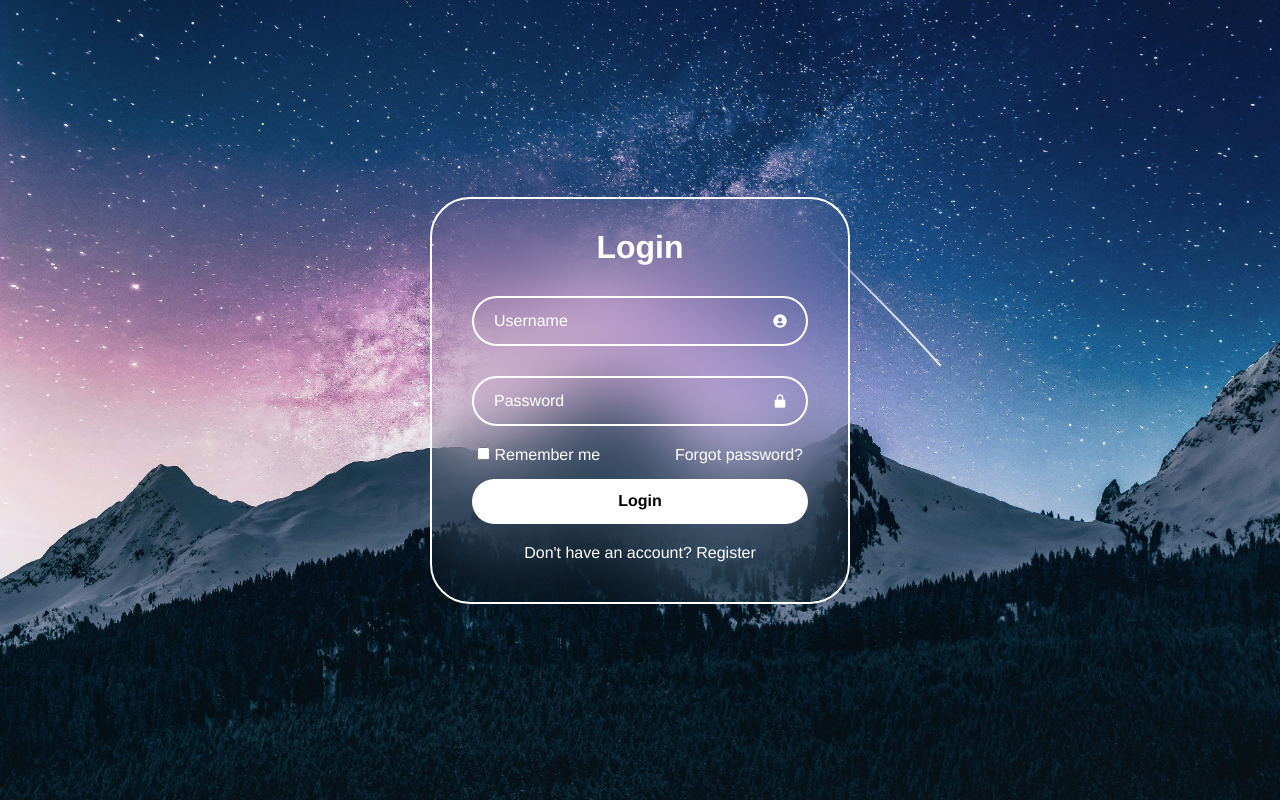
After one commit to JimNtantakas/E-commerce, a Flask app: page /login in a window 1280 px wide. The commit adds this page. Run offline with Flask 3, Linux system fonts and the light colour scheme.

Commit message:
new pages

```diff
--- a/app.py
+++ b/app.py
@@ -1,11 +1,18 @@
-from flask import Flask, render_template, url_for, request
-
+from flask import Flask, render_template, url_for, request, session
+from pymongo import MongoClient
 
 app = Flask(__name__)
 
+client = MongoClient('localhost', 27017)
+db = client["flask_database"]
+products = db['products']
+
 @app.route("/")
 def home():
-    return render_template("homepage.html")
+    if session.get("name"):
+        return render_template("homepage.html", x="Account", page="account")
+    else:
+        return render_template("homepage.html", x="Login", page="login")
 
 @app.route("/selling")
 def sell_page():
@@ -17,14 +24,22 @@ def submit():
     title = request.form.get("title")
     photos = request.form.get("photos")
     categories = request.form.get("categories")
-
     product = {"title": title,
                "photos": photos,
                "categories": categories
                }
-
+    products.insert_one(product)
     return render_template("submit.html")
 
+
+@app.route("/account.html")
+def account():
+    return render_template("account.html")
+
+
+@app.route("/login")
+def login():
+    return render_template("login.html")
 
 
 
--- a/templates/base.html
+++ b/templates/base.html
@@ -19,8 +19,8 @@
                 </form>
             </div>
             <ul class="navbar-menu">
+                <li><a href="{{page}}">{{x}}</a></li>
                 <li><a href="Categories.html">Categories</a></li>
-                <li><a href="#">Account</a></li>
                 <li><a href="#">Cart</a></li>
                 <li><button id="sell-button">Sell your product!</button></li>
             </ul>
--- /dev/null
+++ b/templates/login.html
@@ -0,0 +1,32 @@
+<!DOCTYPE html>
+<html lang="en">
+<head>
+    <meta charset="UTF-8">
+    <meta name="viewport" content="width=device-width, initial-scale=1.0">
+    <link href="./static/login.css" rel="stylesheet">
+    <link href='https://unpkg.com/boxicons@2.1.4/css/boxicons.min.css' rel='stylesheet'>
+</head>
+
+<body>
+    <div class="login-div">
+        <form>
+            <h1>Login</h1>
+            <div class="input-box">
+                <input type="text" name="username" placeholder="Username" required>
+                <i class='bx bxs-user-circle'></i>
+            </div>
+            <div class="input-box">
+                <input type="password" name="password" placeholder="Password" required>
+                <i class='bx bxs-lock-alt'></i>
+            </div>
+            <div class="remember-me">
+                <label> <input type="checkbox"> Remember me </label>
+                <a href="#">Forgot password?</a>
+            </div>
+            <button type="submit" class="login-button">Login</button>
+            <div class="register-link">
+                <p>Don't have an account? <a href="#">Register</a></p>
+            </div>
+        </form>
+    </div>
+</body>
```
Also changed, not shown: templates/account.html (added).
